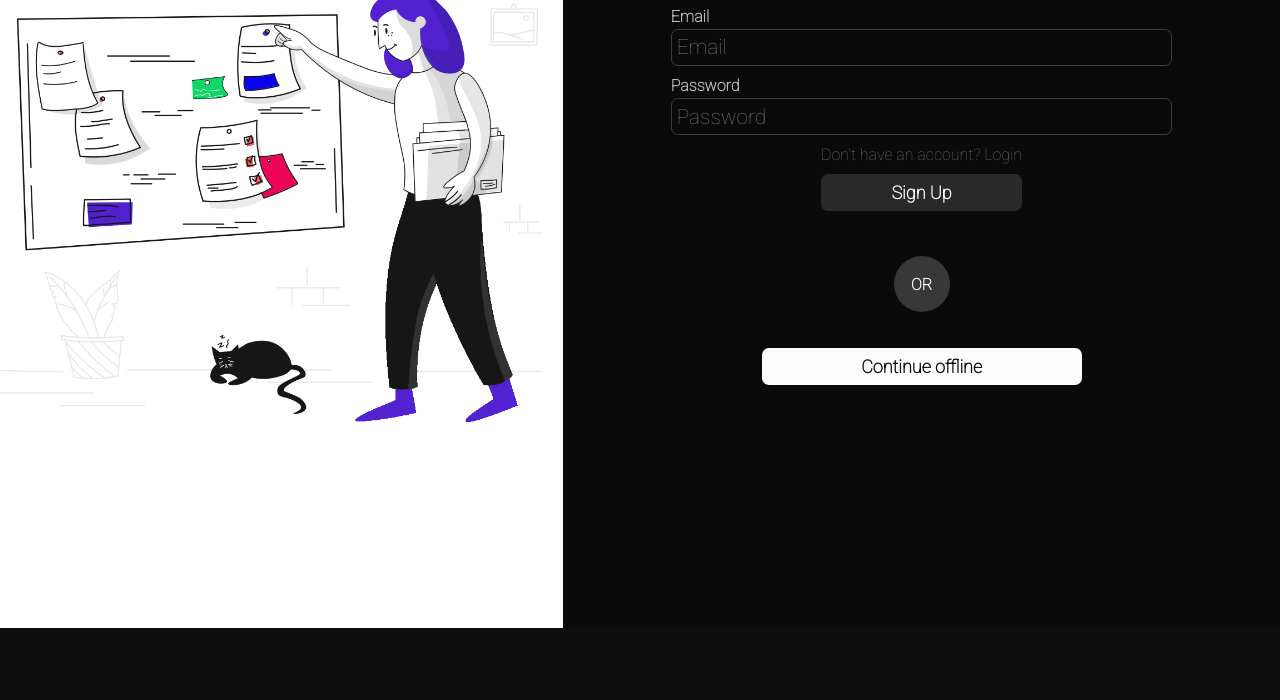
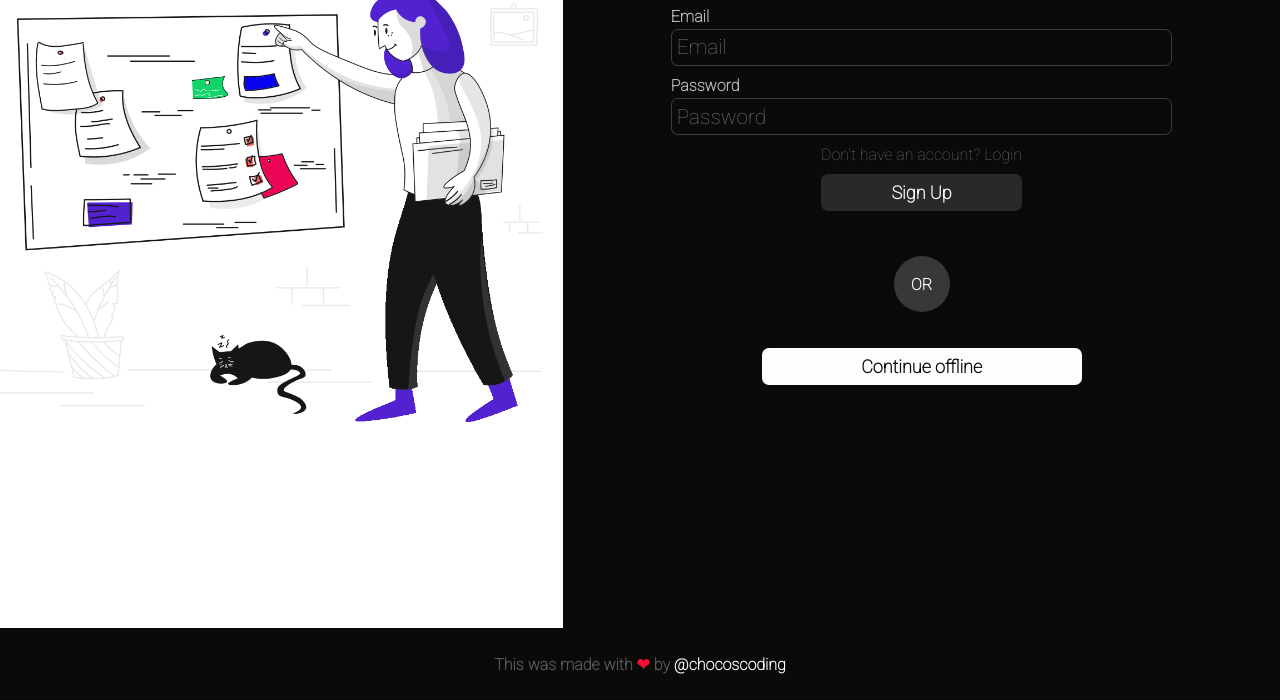
Before and after one commit to chocoscoding/tabloid-note, a website: page public/index.html in a window 1280 px wide. Shown: the part 172-872 px from the top of the page. Before the commit the page ends 800 px from the top, so only its background shows below. Drawn offline with Linux system fonts and the light colour scheme; no server answers.

Commit message:
made with love

```diff
--- a/public/index.html
+++ b/public/index.html
@@ -81,6 +81,9 @@
         </div>
     </div>
     </main>
+    <footer>
+        This was made with <span>❤</span>  by  <a href="https://github.com/chocoscoding">@chocoscoding</a>
+    </footer>
     <script src="index.js"></script>
 </body>
 </html>
--- a/public/styles/index.scss
+++ b/public/styles/index.scss
@@ -592,3 +592,26 @@ main {
   font-size: small;
   // display: none;
 }
+
+footer{
+  width: 100%;
+  max-width: 1860px;
+  height: auto;
+  padding: 2%;
+  color: #5a5a5a;
+  background-color: #0a0a0a;
+  border: 1px solid #070707;
+  font-weight: 700;
+  text-align: center;
+
+  span{
+    color: rgb(245, 16, 54);
+  }
+  a{
+    text-decoration: none;
+    color: #fdfdfd;
+  &:hover{
+    text-decoration: underline;
+  }
+  }
+}
```
Also changed, not shown: public/about.html (+12 -0 lines), public/styles/index.css, 1 other file.
